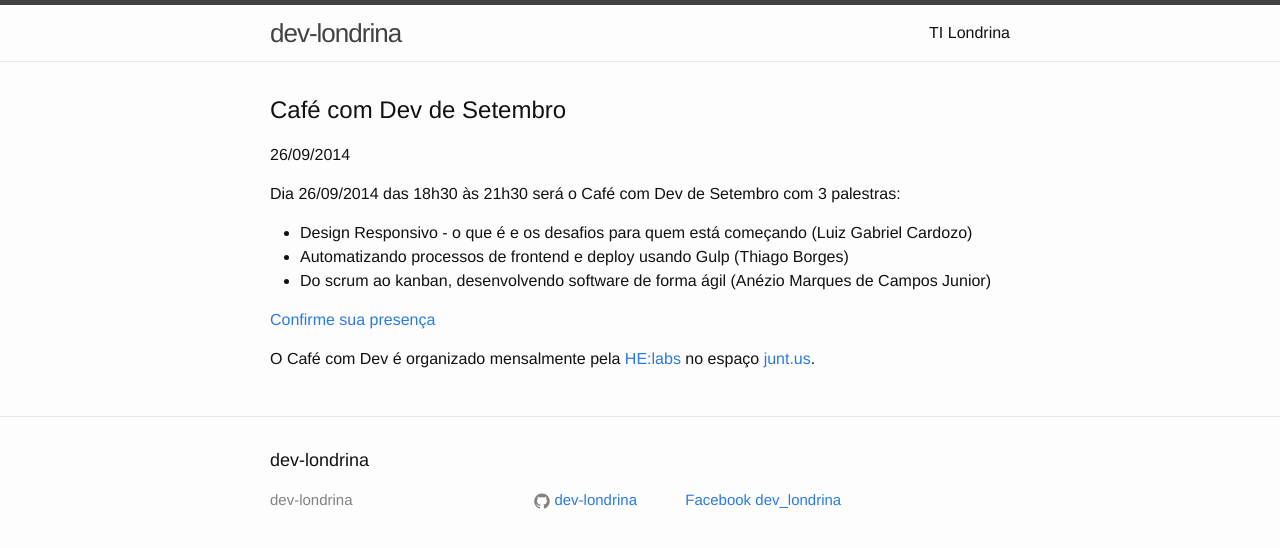
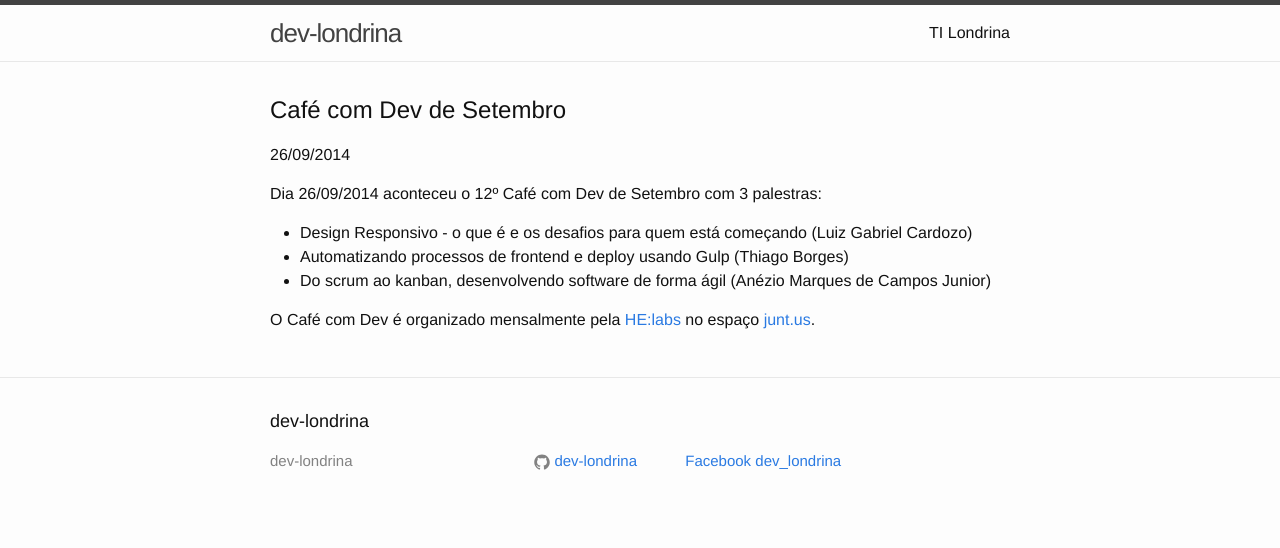
Before and after one commit to dev-londrina/dev-londrina.github.io, a Jekyll site: the page built from _posts/2014-09-26-cafe-com-dev-setembro.markdown, in a window 1280 px wide. Shown: the top 548 px of the page. Built offline with Jekyll 4.4.1, drawn with Linux system fonts in a browser that asks for light colours; Markdown is read by kramdown in place of the engine named in the settings.

Commit message:
cafe com dev setembro in the past

```diff
--- a/_posts/2014-09-26-cafe-com-dev-setembro.markdown
+++ b/_posts/2014-09-26-cafe-com-dev-setembro.markdown
@@ -3,16 +3,13 @@ layout: post
 title:  "Café com Dev de Setembro"
 date: 2014-09-26 18:30
 categories: cafe-com-dev
-soon: "true"
 ---
 
 
-Dia 26/09/2014 das 18h30 às 21h30 será o Café com Dev de Setembro com 3 palestras:
+Dia 26/09/2014 aconteceu o 12º Café com Dev de Setembro com 3 palestras:
 
 * Design Responsivo - o que é e os desafios para quem está começando (Luiz Gabriel Cardozo)
 * Automatizando processos de frontend e deploy usando Gulp (Thiago Borges)
 * Do scrum ao kanban, desenvolvendo software de forma ágil (Anézio Marques de Campos Junior)
 
-[Confirme sua presença](https://www.sympla.com.br/12-cafe-com-dev---3-palestras__24209)
-
 O Café com Dev é organizado mensalmente pela [HE:labs](http://helabs.com.br) no espaço [junt.us](http://junt.us).
```
